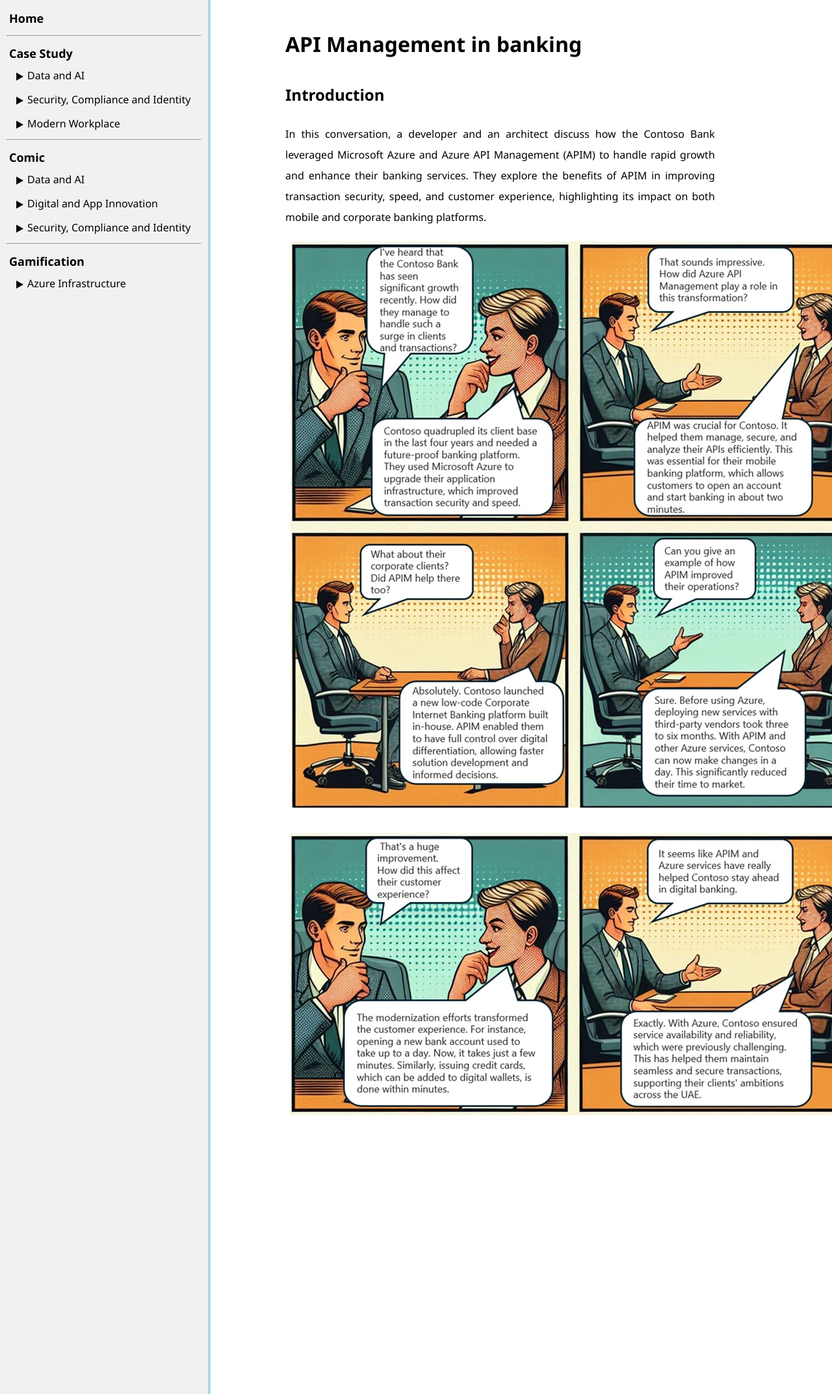
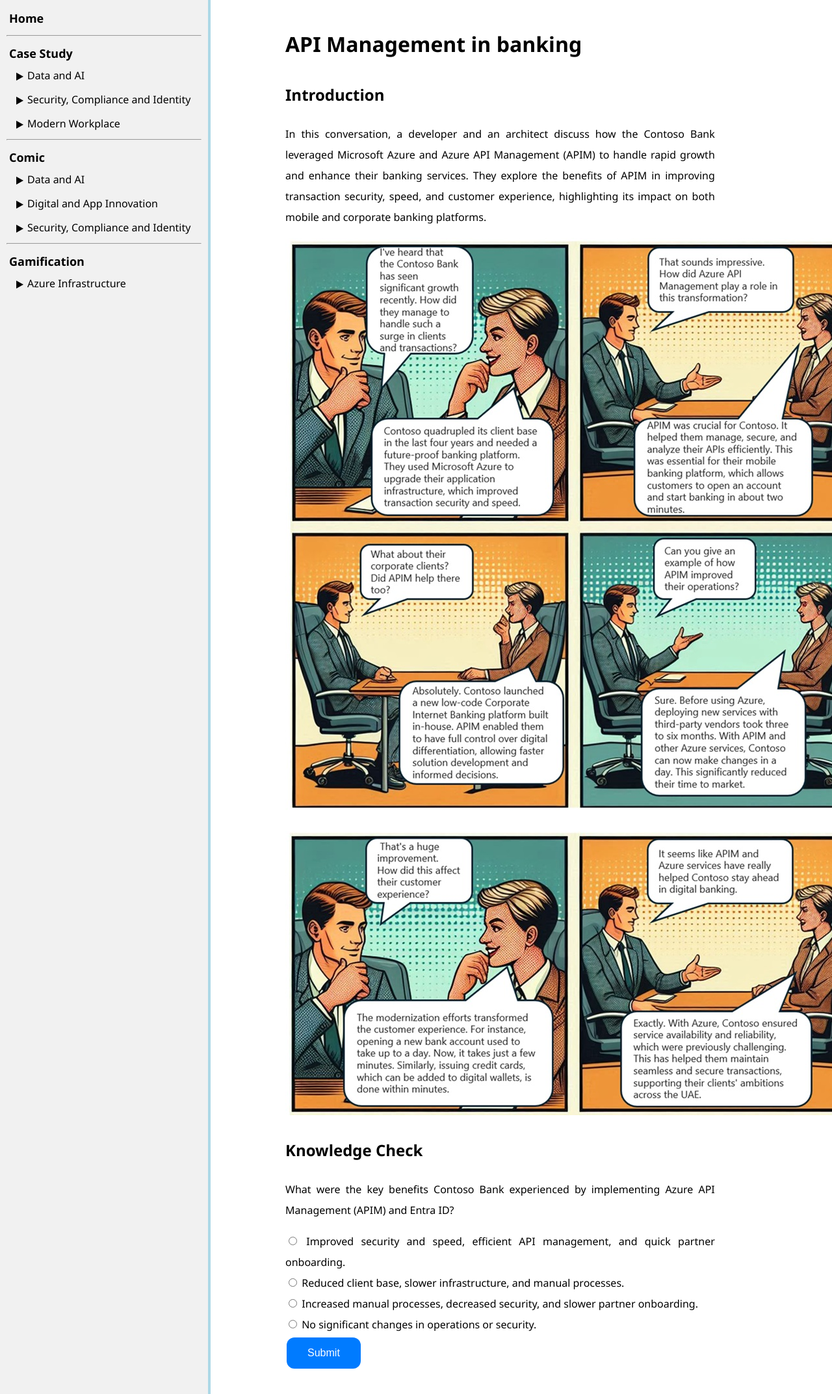
Before and after one commit to ningweinw/iengage, a Jekyll site: the page built from project-files/comic/Digital and App Innovation/APIM in banking.md, in a window 1280 px wide. Shown: the whole page at 65% size. Built offline with Jekyll 4.4.1, drawn with Linux system fonts in a browser that asks for light colours.

Commit message:
Update APIM in banking.md

```diff
--- a/project-files/comic/Digital and App Innovation/APIM in banking.md
+++ b/project-files/comic/Digital and App Innovation/APIM in banking.md
@@ -11,9 +11,55 @@
 In this conversation, a developer and an architect discuss how the Contoso Bank leveraged Microsoft Azure and Azure API Management (APIM) to handle rapid growth and enhance their banking services. They explore the benefits of APIM in improving transaction security, speed, and customer experience, highlighting its impact on both mobile and corporate banking platforms.
 
 <a href="./images/apim1.jpg" download>
-  <img src="./images/apim1.jpg" alt="Digital and App Innovation">
+  <img src="./images/apim1.jpg" alt=" four-panel comic strip showing two business professionals discussing Contoso Bank's growth and transformation. They mention the significant increase in users and transactions, the role of Azure API Management (APIM) in enhancing digital banking services, the launch of a new Corporate Internet Banking platform, and the overall improvement in operations through Azure services">
 </a>
 
 <a href="./images/apim2.jpg" download>
-  <img src="./images/apim2.jpg" alt="Digital and App Innovation">
+  <img src="./images/apim2.jpg" alt="A two-panel comic strip featuring a conversation between two business professionals. In the first panel, they discuss the significant improvement in customer experience at Contoso Bank, highlighting how opening a new bank account and issuing credit cards now take just minutes. In the second panel, they emphasize the role of Azure API Management (APIM) and Azure services in ensuring service availability, reliability, and supporting seamless and secure transactions for Contoso's clients in the UAE">
 </a>
+
+## Knowledge Check
+
+What were the key benefits Contoso Bank experienced by implementing Azure API Management (APIM) and Entra ID?
+
+<form id="quizForm">
+  <input type="radio" id="q1" name="answer" value="q1">
+  <label for="a1"> Improved security and speed, efficient API management, and quick partner onboarding.</label><br>
+  <input type="radio" id="q2" name="answer" value="q2">
+  <label for="a2">Reduced client base, slower infrastructure, and manual processes.</label><br>
+  <input type="radio" id="q3" name="answer" value="q3">
+  <label for="a3">Increased manual processes, decreased security, and slower partner onboarding.</label><br>
+  <input type="radio" id="q4" name="answer" value="q4">
+  <label for="a4">No significant changes in operations or security.</label><br>
+  <button type="button" onclick="checkAnswer()" class="styled-button">Submit</button>
+</form>
+
+<p id="result"></p>
+
+<script>
+  function checkAnswer() {
+    var radios = document.getElementsByName('answer');
+    var correctAnswer = 'q1';
+    var result = document.getElementById('result');
+    var selected = false;
+
+    for (var i = 0; i < radios.length; i++) {
+      if (radios[i].checked) {
+        selected = true;
+        if (radios[i].value === correctAnswer) {
+          result.textContent = 'Correct!';
+          result.style.color = 'green';
+        } else {
+          result.textContent = 'Incorrect. Try again!';
+          result.style.color = 'red';
+        }
+        break;
+      }
+    }
+
+    if (!selected) {
+      result.textContent = 'Please select an answer.';
+      result.style.color = 'orange';
+    }
+  }
+</script>
```
